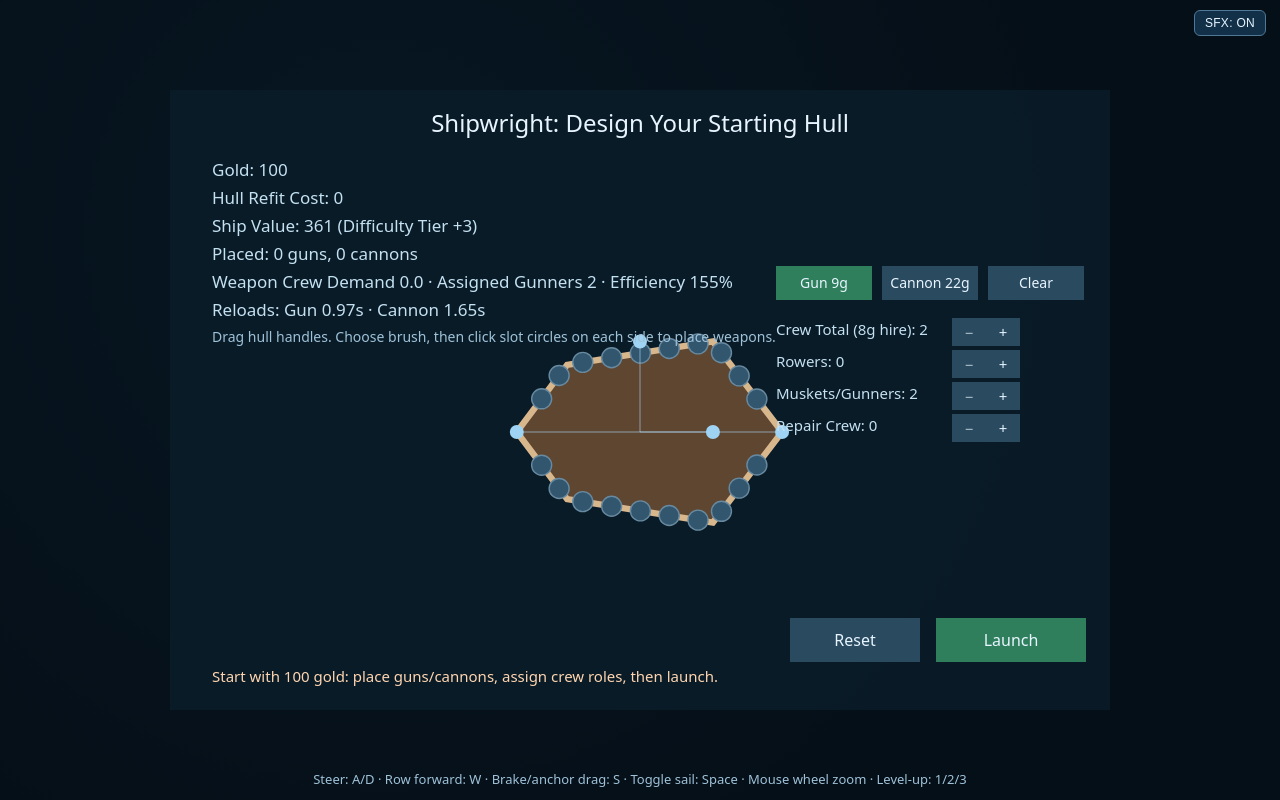
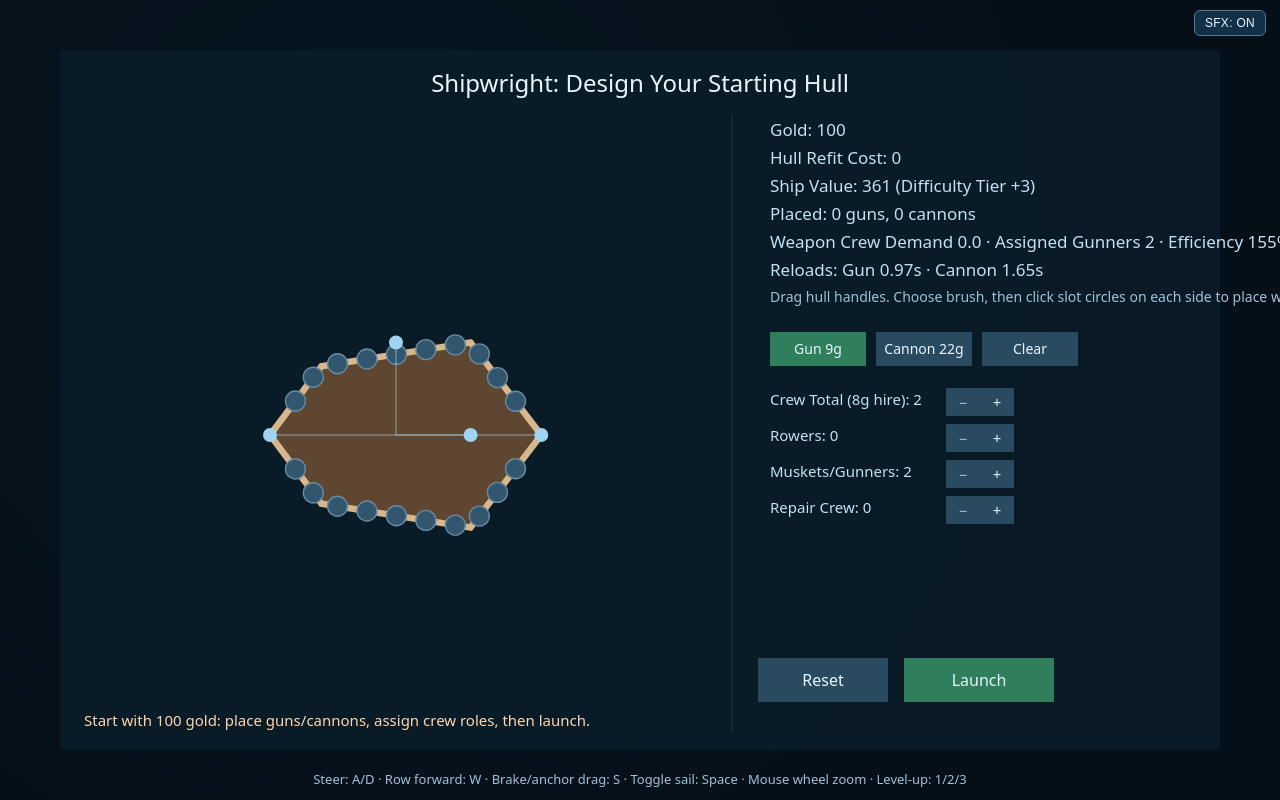
Before and after one commit to danielwritz/pirate-survivor-poc, a plain HTML site: page index.html in a window 1280 px wide. Drawn offline with Linux system fonts and the light colour scheme.

Commit message:
Declutter shipyard with two-column layout

```diff
--- a/index.html
+++ b/index.html
@@ -71,8 +71,8 @@ function pointerOnCanvas(e) {
 function getShipyardHandleScreenPoints() {
   const sy = state.shipyard;
   if (!sy.editDesign) return null;
-  const cx = canvas.width * 0.5;
-  const cy = canvas.height * 0.54;
+  const cx = sy.previewCenterX ?? (canvas.width * 0.5);
+  const cy = sy.previewCenterY ?? (canvas.height * 0.54);
   const scale = sy.previewScale;
   const s = 44;
   const bodyHalfLen = sy.editDesign.bodyHalfLenMul * s;
@@ -145,8 +145,8 @@ function getShipyardWeaponSlotScreenPoints() {
     bowSharpness: player.bowSharpness,
     sternTaper: player.sternTaper
   });
-  const cx = canvas.width * 0.5;
-  const cy = canvas.height * 0.54;
+  const cx = sy.previewCenterX ?? (canvas.width * 0.5);
+  const cy = sy.previewCenterY ?? (canvas.height * 0.54);
   const scale = sy.previewScale;
   const points = [];
 
@@ -3069,12 +3069,21 @@ function drawShipyardScreen() {
   ctx.fillStyle = 'rgba(5,12,18,0.62)';
   ctx.fillRect(0, 0, canvas.width, canvas.height);
 
-  const panelW = Math.min(940, canvas.width * 0.9);
-  const panelH = Math.min(620, canvas.height * 0.9);
+  const panelW = Math.min(1160, canvas.width * 0.96);
+  const panelH = Math.min(700, canvas.height * 0.94);
   const panelX = (canvas.width - panelW) * 0.5;
   const panelY = (canvas.height - panelH) * 0.5;
   ctx.fillStyle = 'rgba(11,28,40,0.9)';
   ctx.fillRect(panelX, panelY, panelW, panelH);
+
+  const leftW = Math.floor(panelW * 0.58);
+  const rightX = panelX + leftW + 24;
+  ctx.strokeStyle = 'rgba(139,180,204,0.18)';
+  ctx.lineWidth = 1;
+  ctx.beginPath();
+  ctx.moveTo(panelX + leftW, panelY + 64);
+  ctx.lineTo(panelX + leftW, panelY + panelH - 18);
+  ctx.stroke();
 
   const title = sy.freeEdit ? 'Shipwright: Design Your Starting Hull' : `Shipwright Refit: Stage ${state.stageIndex + 1}`;
   ctx.fillStyle = '#e8f5ff';
@@ -3084,11 +3093,13 @@ function drawShipyardScreen() {
 
   const design = sy.editDesign;
   const previewSize = 44;
-  const previewScale = clamp(Math.min(canvas.width, canvas.height) / 280, 2.3, 3.8);
+  const previewScale = clamp(Math.min(leftW, panelH) / 230, 2.2, 4.1);
   sy.previewScale = previewScale;
 
-  const previewCx = canvas.width * 0.5;
-  const previewCy = canvas.height * 0.54;
+  const previewCx = panelX + leftW * 0.5;
+  const previewCy = panelY + panelH * 0.55;
+  sy.previewCenterX = previewCx;
+  sy.previewCenterY = previewCy;
   ctx.save();
   ctx.translate(previewCx, previewCy);
   ctx.scale(previewScale, previewScale);
@@ -3146,7 +3157,7 @@ function drawShipyardScreen() {
     }
   }
 
-  const infoX = panelX + 42;
+  const infoX = rightX + 14;
   const infoY = panelY + 86;
   ctx.textAlign = 'left';
   ctx.font = '17px system-ui';
@@ -3171,8 +3182,8 @@ function drawShipyardScreen() {
   ctx.font = '14px system-ui';
   ctx.fillText('Drag hull handles. Choose brush, then click slot circles on each side to place weapons.', infoX, infoY + 166);
 
-  const brushY = panelY + 176;
-  const brushX = panelX + panelW - 334;
+  const brushY = infoY + 196;
+  const brushX = rightX + 14;
   sy.brushRects = {
     gun: { x: brushX, y: brushY, w: 96, h: 34 },
     cannon: { x: brushX + 106, y: brushY, w: 96, h: 34 },
@@ -3188,9 +3199,9 @@ function drawShipyardScreen() {
     ctx.fillText(label, rect.x + rect.w * 0.5, rect.y + 22);
   }
 
-  const crewPanelX = panelX + panelW - 334;
-  const crewPanelY = panelY + 228;
-  const rowH = 32;
+  const crewPanelX = rightX + 14;
+  const crewPanelY = brushY + 56;
+  const rowH = 36;
   const makeRect = (x, y) => ({ x, y, w: 34, h: 28 });
   sy.crewRects = {
     crewSub: makeRect(crewPanelX + 176, crewPanelY),
@@ -3220,7 +3231,7 @@ function drawShipyardScreen() {
     ctx.fillText(symbol, rect.x + rect.w * 0.5, rect.y + 20);
   }
 
-  const controlsX = panelX + panelW - 320;
+  const controlsX = rightX + 2;
   const controlsY = panelY + panelH - 92;
   const canAfford = sy.freeEdit || state.gold >= sy.pendingCost;
 
@@ -3242,7 +3253,7 @@ function drawShipyardScreen() {
     ctx.fillStyle = '#ffd5b0';
     ctx.font = '15px system-ui';
     ctx.textAlign = 'left';
-    ctx.fillText(sy.message, infoX, controlsY + 64);
+    ctx.fillText(sy.message, panelX + 24, panelY + panelH - 24);
   }
 }
 
```
